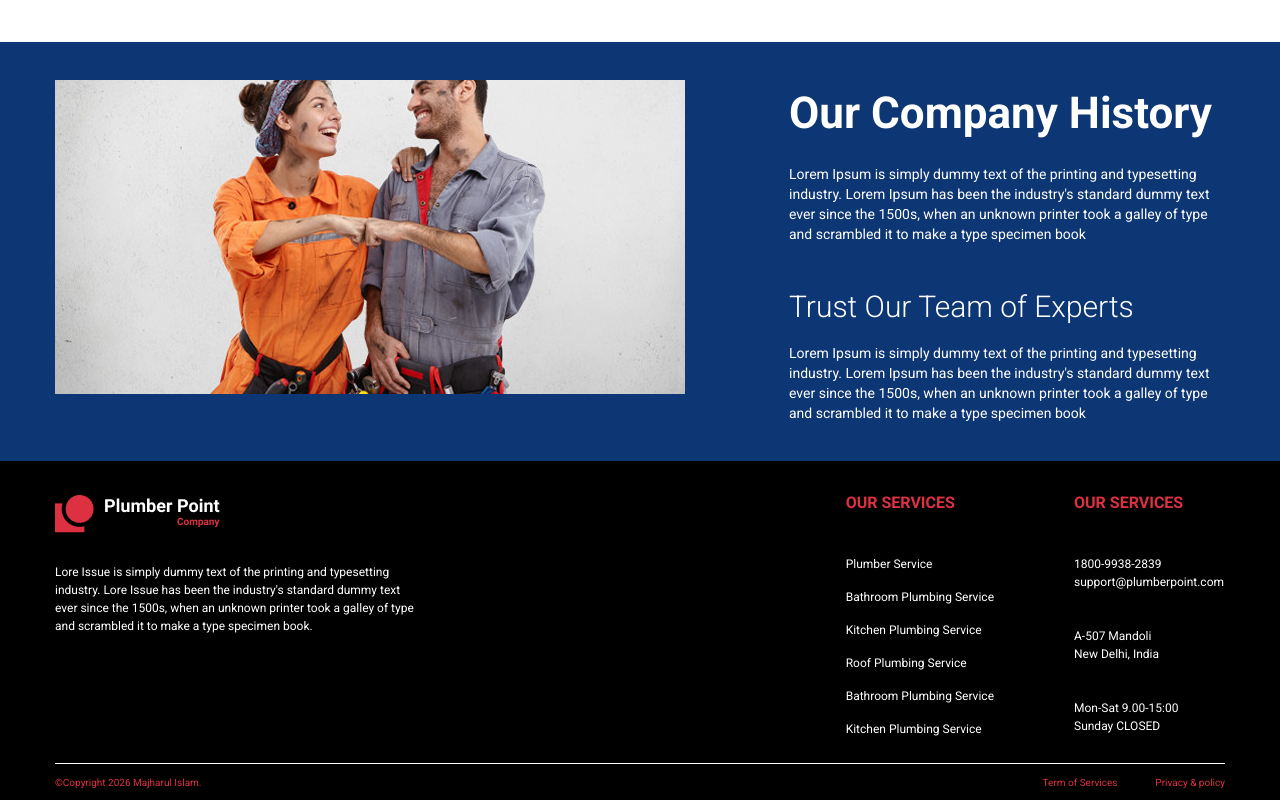
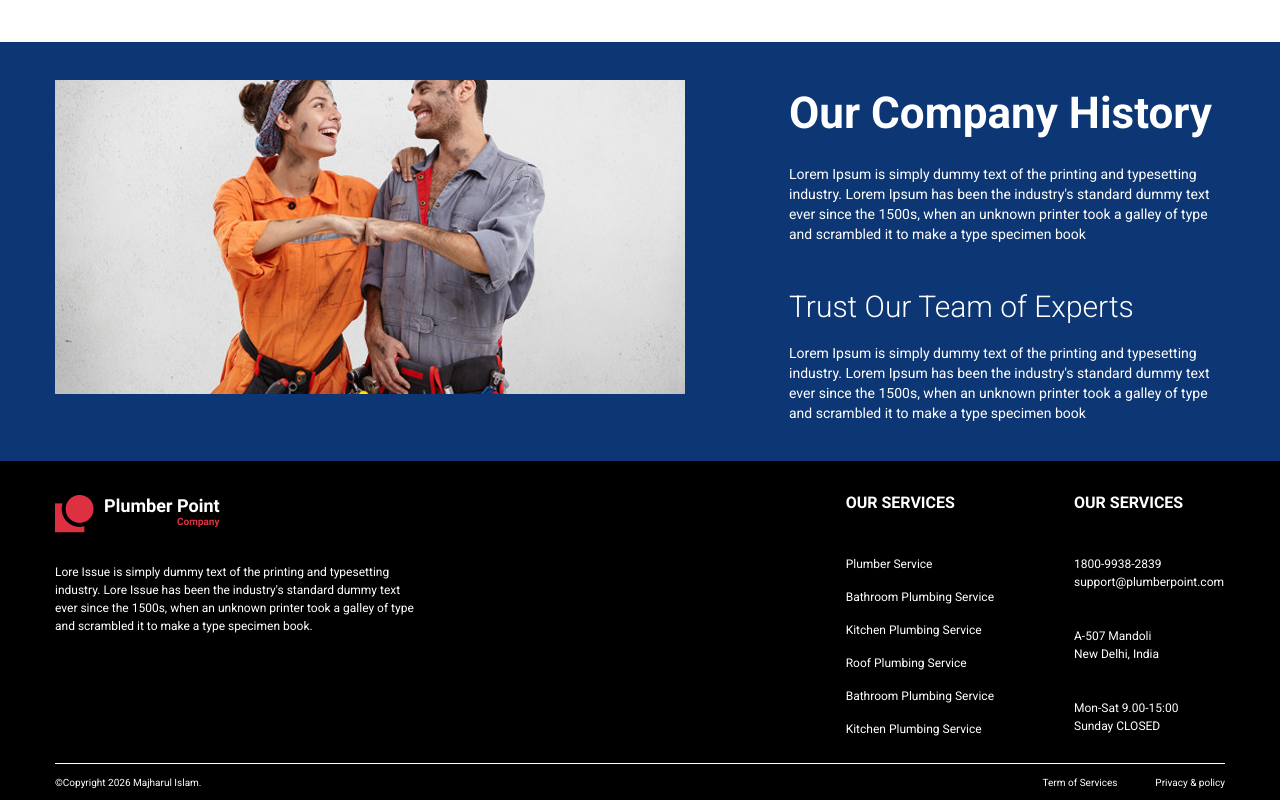
Before and after one commit to Sijan666/plumbingCompany, a React (Vite) app: page / in a window 1280 px wide. Shown: the part 1443-2243 px from the top of the page. Built offline with nearby package versions, Linux system fonts and the light colour scheme.

Commit message:
changes in footer

```diff
--- a/src/components/layouts/Footer.jsx
+++ b/src/components/layouts/Footer.jsx
@@ -21,7 +21,7 @@ const Footer = () => {
               {/* 2 */}
               <div className="flex flex-col gap-y-10 lg:flex-row gap-x-20">
                 <div className="services">
-                  <h3 className="text-base text-[#DD3142] font-bold uppercase">Our Services</h3>
+                  <h3 className="text-base text-white font-bold uppercase">Our Services</h3>
                   <ul className="mt-10 flex flex-col gap-[15px] text-white text-[12px]">
                     <li className="cursor-pointer">Plumber Service</li>
                     <li className="cursor-pointer">Bathroom Plumbing Service</li>
@@ -32,7 +32,7 @@ const Footer = () => {
                   </ul>
                 </div>
                 <div className="services">
-                  <h3 className="text-base text-[#DD3142] font-bold uppercase">Our Services</h3>
+                  <h3 className="text-base text-white font-bold uppercase">Our Services</h3>
                   <ul className="mt-10 flex flex-col gap-9 text-white text-[12px]">
                     <li className="w-[151px]">1800-9938-2839 support@plumberpoint.com</li>
                     <li className="w-[91px]">A-507 Mandoli New Delhi, India</li>
@@ -43,8 +43,8 @@ const Footer = () => {
             </div>
             <div className="mt-[11px]">
               <div className="flex flex-col lg:flex-row gap-y-5 justify-between items-center">
-                <p className="text-[10px] text-[#DD3142]">©Copyright 2026 Majharul Islam.</p>
-                <ul className="flex flex-col lg:flex-row items-center gap-y-5 gap-x-[38px] text-[10px] text-[#DD3142]">
+                <p className="text-[10px] text-white">©Copyright 2026 Majharul Islam.</p>
+                <ul className="flex flex-col lg:flex-row items-center gap-y-5 gap-x-[38px] text-[10px] text-white">
                   <li className="cursor-pointer">Term of Services</li>
                   <li className="cursor-pointer">Privacy & policy</li>
                 </ul>
```
